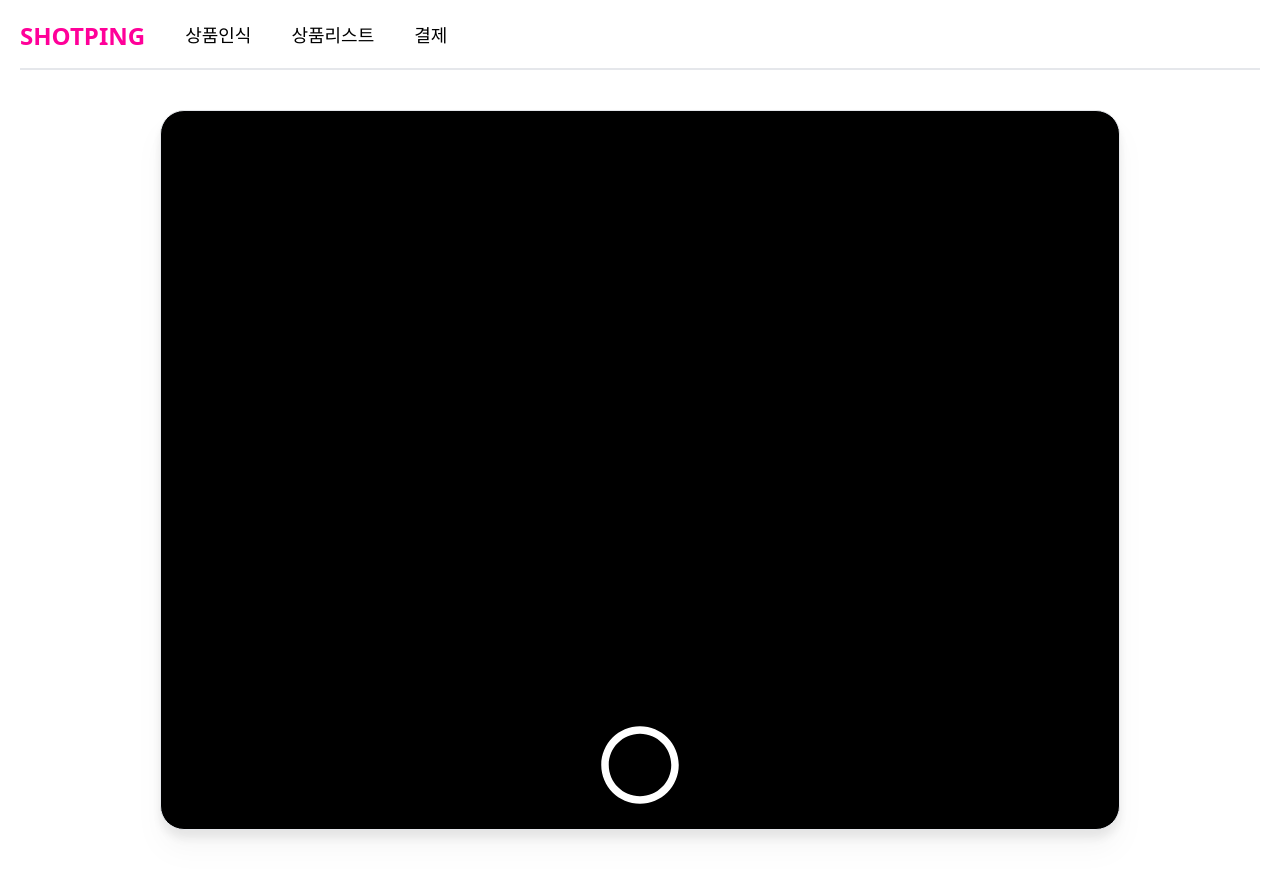
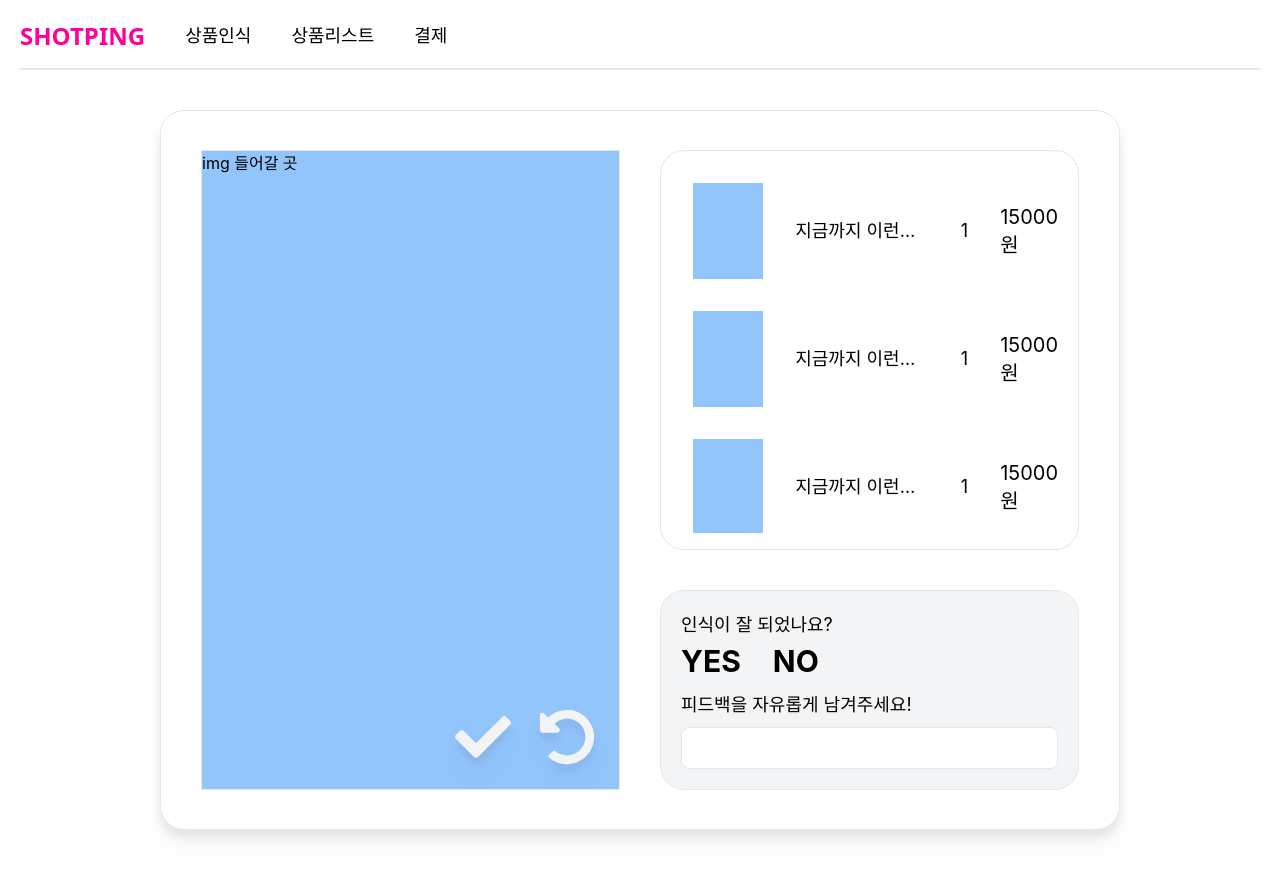
Before and after one commit to 2023-Summer-Bootcamp-TeamC/SHOTPING-frontend, a React (Vite) app: page /scan in a window 1280 px wide. Built offline with nearby package versions, Linux system fonts and the light colour scheme; no server answers.

Commit message:
design: 사진인식 결과 컴포넌트 구현 완료

```diff
--- /dev/null
+++ b/src/components/scan/Feedback.tsx
@@ -0,0 +1,59 @@
+import React, { useState } from "react";
+import { motion } from "framer-motion";
+
+export default function Feedback() {
+  const [yesButtonColor, setYesButtonColor] = useState("");
+  const [noButtonColor, setNoButtonColor] = useState("");
+
+  const handleYesButtonClick = () => {
+    setYesButtonColor("#FF0099");
+    setNoButtonColor("");
+  };
+
+  const handleNoButtonClick = () => {
+    setNoButtonColor("#FF0099");
+    setYesButtonColor("");
+  };
+
+  return (
+    <div className="flex flex-col space-y-3">
+      <div className="flex flex-col">
+        <span className="text-lg">인식이 잘 되었나요?</span>
+        <div className="flex mt-1">
+          <motion.button
+            whileTap={{ scale: 0.9 }}
+            transition={{ type: "spring", stiffness: 400, damping: 10 }}
+            onClick={handleYesButtonClick}
+          >
+            <span
+              className="text-3xl font-bold"
+              style={{ color: yesButtonColor }}
+            >
+              YES
+            </span>
+          </motion.button>
+          <div className="mx-4"></div>
+          <motion.button
+            whileTap={{ scale: 0.9 }}
+            transition={{ type: "spring", stiffness: 400, damping: 10 }}
+            onClick={handleNoButtonClick}
+          >
+            <span
+              className="text-3xl font-bold"
+              style={{ color: noButtonColor }}
+            >
+              NO
+            </span>
+          </motion.button>
+        </div>
+      </div>
+      <div className="flex flex-col">
+        <div className="text-lg">피드백을 자유롭게 남겨주세요!</div>
+        <input
+          className="border rounded-lg p-2 mt-2 px-2 focus:outline-none"
+          type="text"
+        ></input>
+      </div>
+    </div>
+  );
+}
--- /dev/null
+++ b/src/components/scan/ScanList.tsx
@@ -0,0 +1,16 @@
+import React from "react";
+
+export default function ScanList() {
+  return (
+    <div className="flex flex-col">
+      <div className=" flex items-center space-x-8 place-content-center p-4 pr-1">
+        <div className="w-24 h-24 bg-blue-300"></div>
+        <span className="truncate text-lg w-2/4">
+          지금까지 이런맛은 없었다 이건 갈비인가 치킨인가
+        </span>
+        <span className="text-lg"> 1 </span>
+        <span className="text-xl"> 15000원 </span>
+      </div>
+    </div>
+  );
+}
--- /dev/null
+++ b/src/components/scan/ScanResult.tsx
@@ -0,0 +1,50 @@
+import React from "react";
+import { motion } from "framer-motion";
+import { FaCheck } from "react-icons/fa";
+import { FaUndoAlt } from "react-icons/fa";
+import ScanList from "./ScanList";
+import Feedback from "./Feedback";
+import "./scrollbar.css";
+
+export default function ScanResult() {
+  return (
+    <div className="flex flex-col bg-white drop-shadow-xl border rounded-3xl w-3/4 h-45rem justify-center items-center">
+      <div className="grid grid-cols-2 gap-10 p-10 w-full h-45rem border-black">
+        <div className="relative bg-blue-300 border">
+          <span>img 들어갈 곳</span>
+          <div className="absolute bottom-6 right-6 flex space-x-7">
+            <motion.button
+              whileTap={{ scale: 0.9 }}
+              transition={{ type: "spring", stiffness: 400, damping: 10 }}
+              className="relative z-10"
+            >
+              <FaCheck className="w-14 h-14 text-gray-100 drop-shadow-xl" />
+            </motion.button>
+            <motion.button
+              whileTap={{ scale: 0.9 }}
+              transition={{ type: "spring", stiffness: 400, damping: 10 }}
+              className="relative z-10"
+            >
+              <FaUndoAlt className="w-14 h-14 text-gray-100 drop-shadow-xl" />
+            </motion.button>
+          </div>
+        </div>
+
+        <div className="flex flex-col space-y-10">
+          <div className="border row-end-3 row-span-2 rounded-3xl h-25rem p-4">
+            <div className="overflow-y-auto scroll-hide scroll-smooth h-full">
+              <ScanList />
+              <ScanList />
+              <ScanList />
+              <ScanList />
+              <ScanList />
+            </div>
+          </div>
+          <div className="border rounded-3xl h-12.5rem p-5 bg-gray-100">
+            <Feedback />
+          </div>
+        </div>
+      </div>
+    </div>
+  );
+}
--- /dev/null
+++ b/src/components/scan/scrollbar.css
@@ -0,0 +1,15 @@
+/* Hide the scrollbar */
+::-webkit-scrollbar {
+  width: 0.5rem;
+  background-color: transparent;
+}
+
+/* Hide scrollbar track */
+::-webkit-scrollbar-track {
+  background-color: transparent;
+}
+
+/* Hide scrollbar handle */
+::-webkit-scrollbar-thumb {
+  background-color: transparent;
+}
--- a/src/pages/ScanPage.tsx
+++ b/src/pages/ScanPage.tsx
@@ -3,6 +3,7 @@ import { motion } from "framer-motion";
 import { useState } from "react";
 import ScanStart from "../components/scan/ScanStart";
 import Scanning from "../components/scan/Scanning";
+import ScanResult from "../components/scan/ScanResult";
 
 function ScanPage() {
   const [modalOpen, setModalOpen] = useState(false);
@@ -10,7 +11,8 @@ function ScanPage() {
   return (
     <div className="align flex flex-col items-center justify-center min-h-screen">
       {/* <ScanStart /> */}
-      <Scanning />
+      {/* <Scanning /> */}
+      <ScanResult />
     </div>
   );
 }
--- a/tailwind.config.js
+++ b/tailwind.config.js
@@ -5,6 +5,8 @@ module.exports = {
     extend: {
       height: {
         "45rem": "45rem",
+        "25rem": "25rem",
+        "12.5rem": "12.5rem",
       },
     },
   },
```
